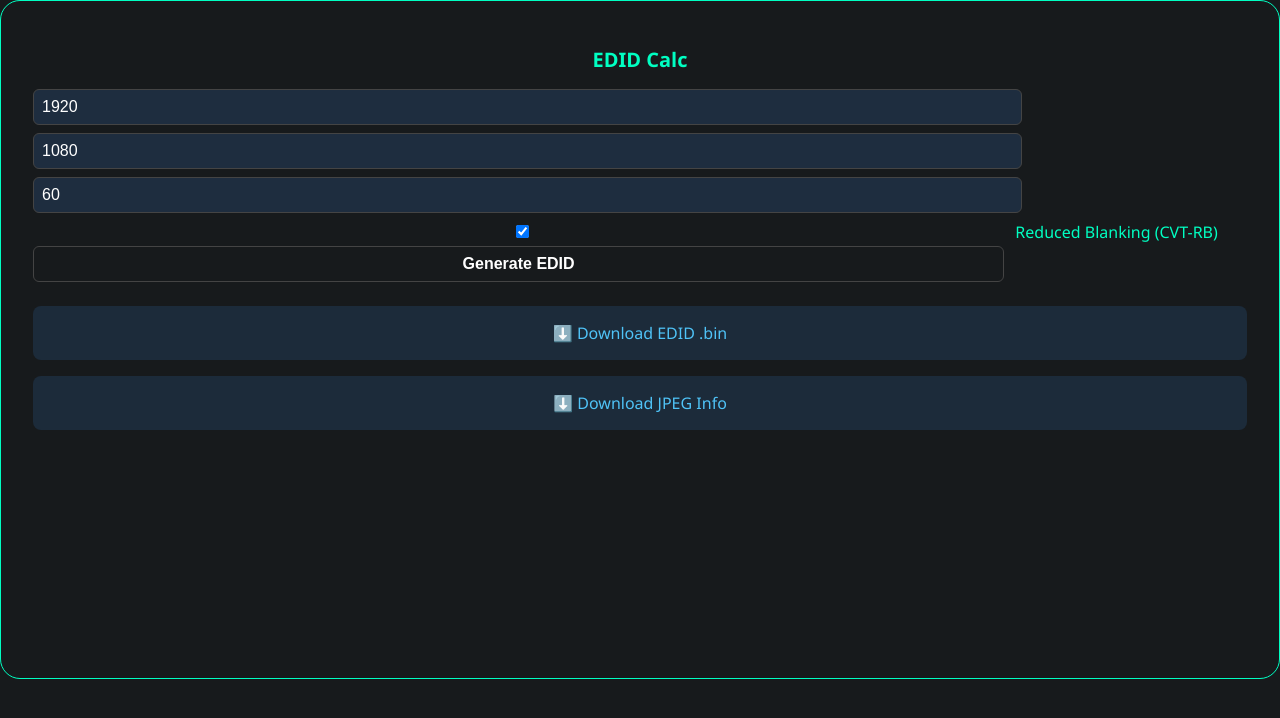
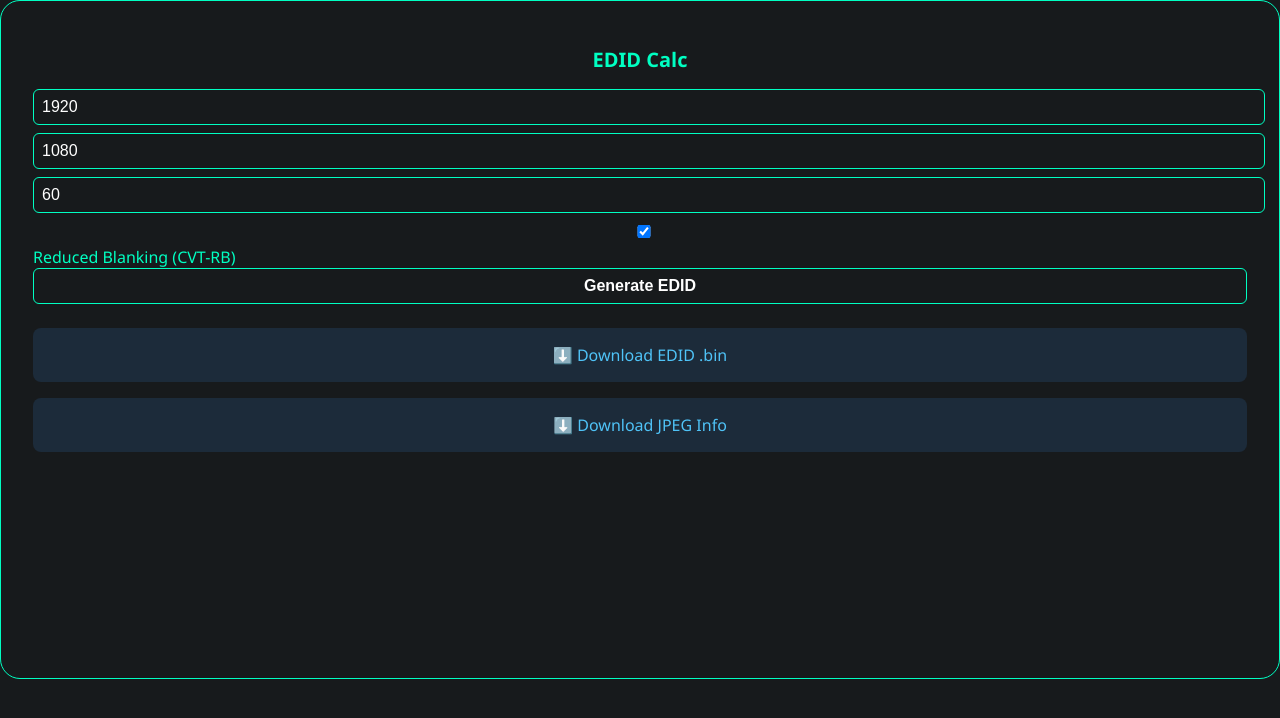
Before and after one commit to texasles/edid, a plain HTML site: page widget.html in a window 1280 px wide. Drawn offline with nearby package versions, Linux system fonts and the light colour scheme.

Commit message:
Update widget.html

```diff
--- a/widget.html
+++ b/widget.html
@@ -22,13 +22,13 @@
       margin-bottom: 1rem;
     }
     input, button {
-      width: 80%;
+      width: 100%;
       padding: 0.5rem;
       margin-bottom: 0.5rem;
       font-size: 1rem;
-      border: 1px solid #444;
+      border: 1px solid #00FFC2;
       border-radius: 6px;
-      background: #1e2d3f;
+      background: #171A1C;
       color: #fff;
     }
     button {
```
